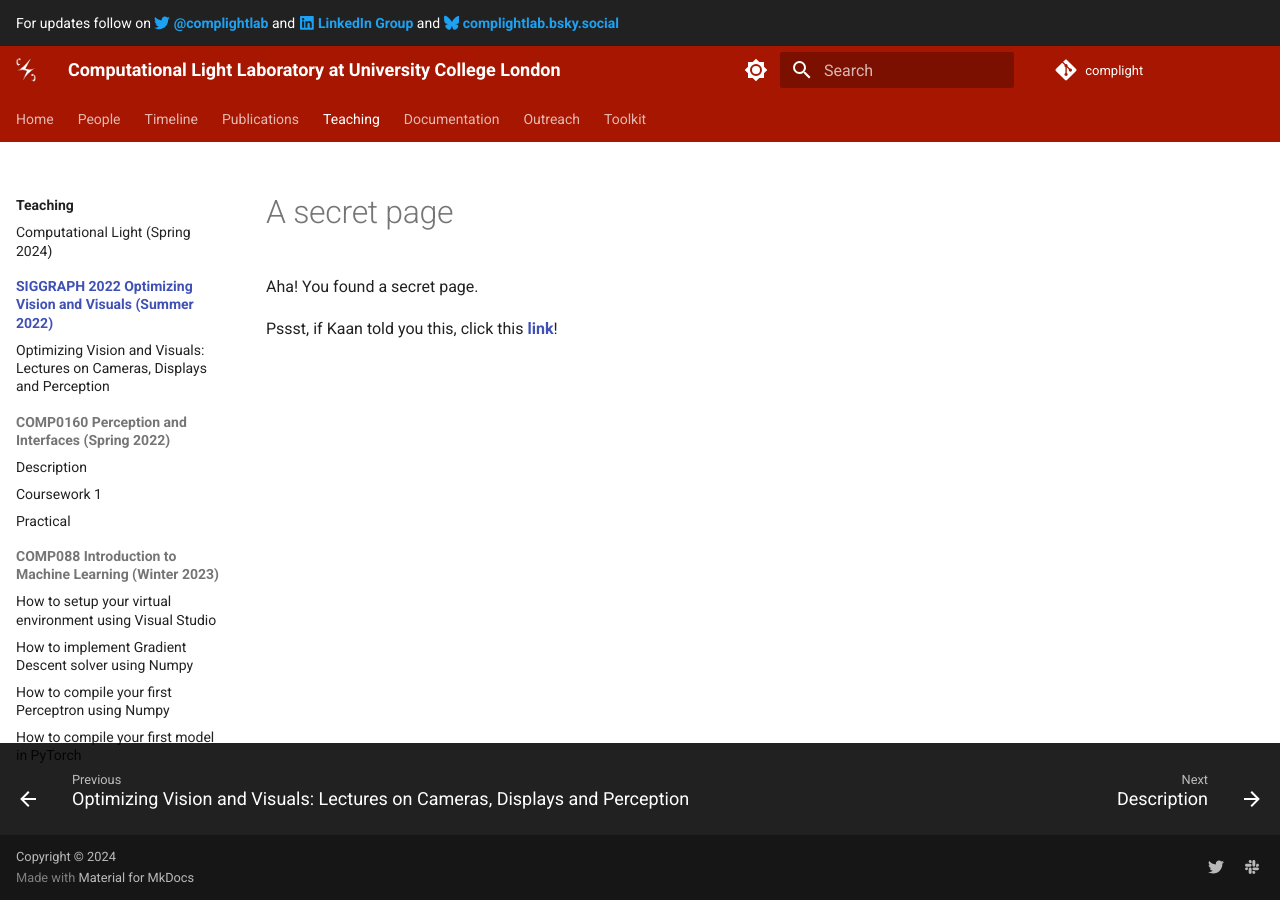
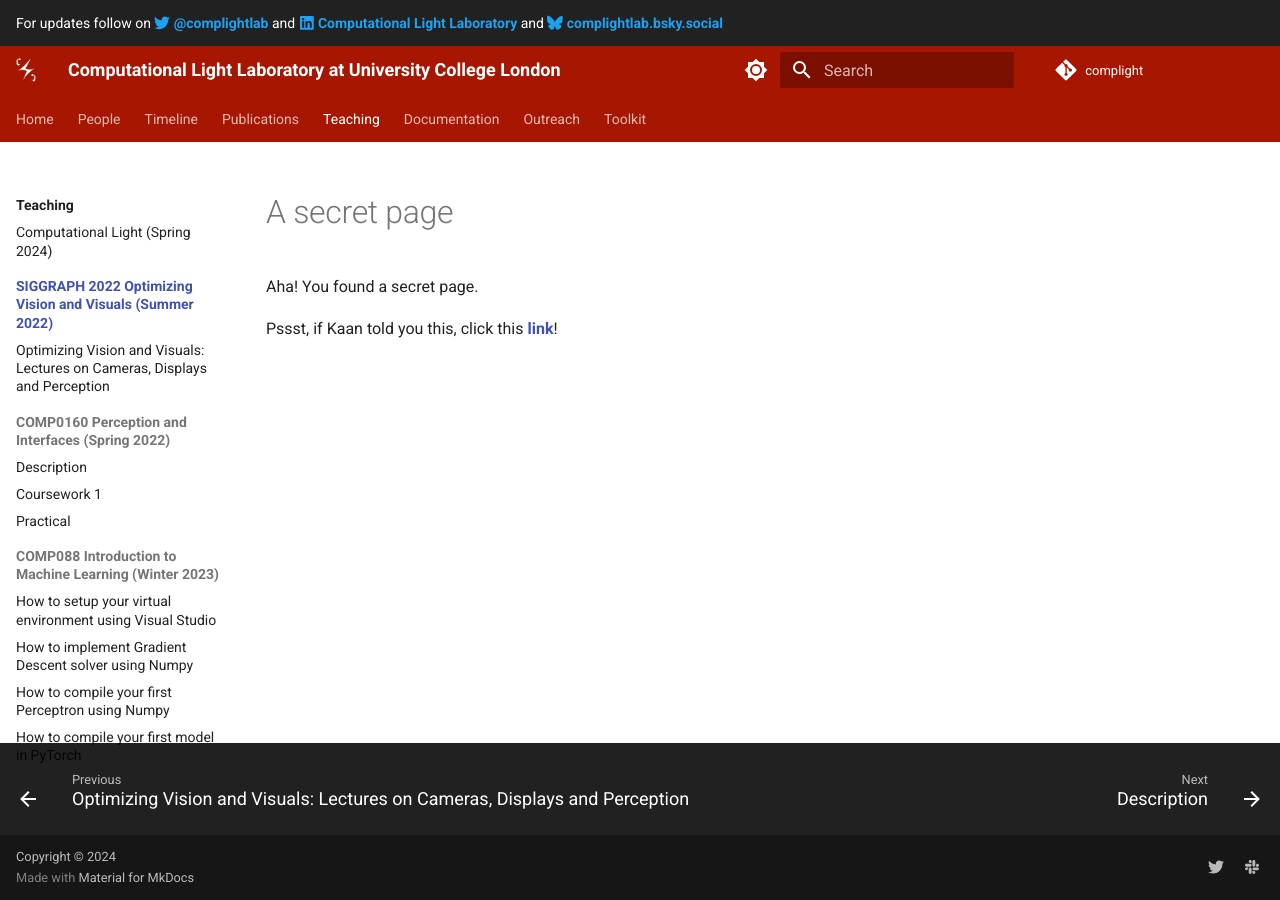
Before and after one commit to complight/complight.github.io, an MkDocs documentation site: the page built from docs/lectures/index.md, in a window 1280 px wide. Built offline with MkDocs 1.6.1 and Material for MkDocs 9.7.7, drawn with Linux system fonts in a browser that asks for light colours.

Commit message:
Minor modification to the announcement bar.

```diff
--- a/overrides/main.html
+++ b/overrides/main.html
@@ -13,7 +13,7 @@ For updates follow on
 <span class="twemoji linkedin">
 {% include ".icons/fontawesome/brands/linkedin.svg" %}
 </span>
-<strong>LinkedIn Group</strong>
+<strong>Computational Light Laboratory</strong>
 </a> and
 
 <a href="https://bsky.app/profile/complightlab.bsky.social" style="color:#1da1f2;">
```
